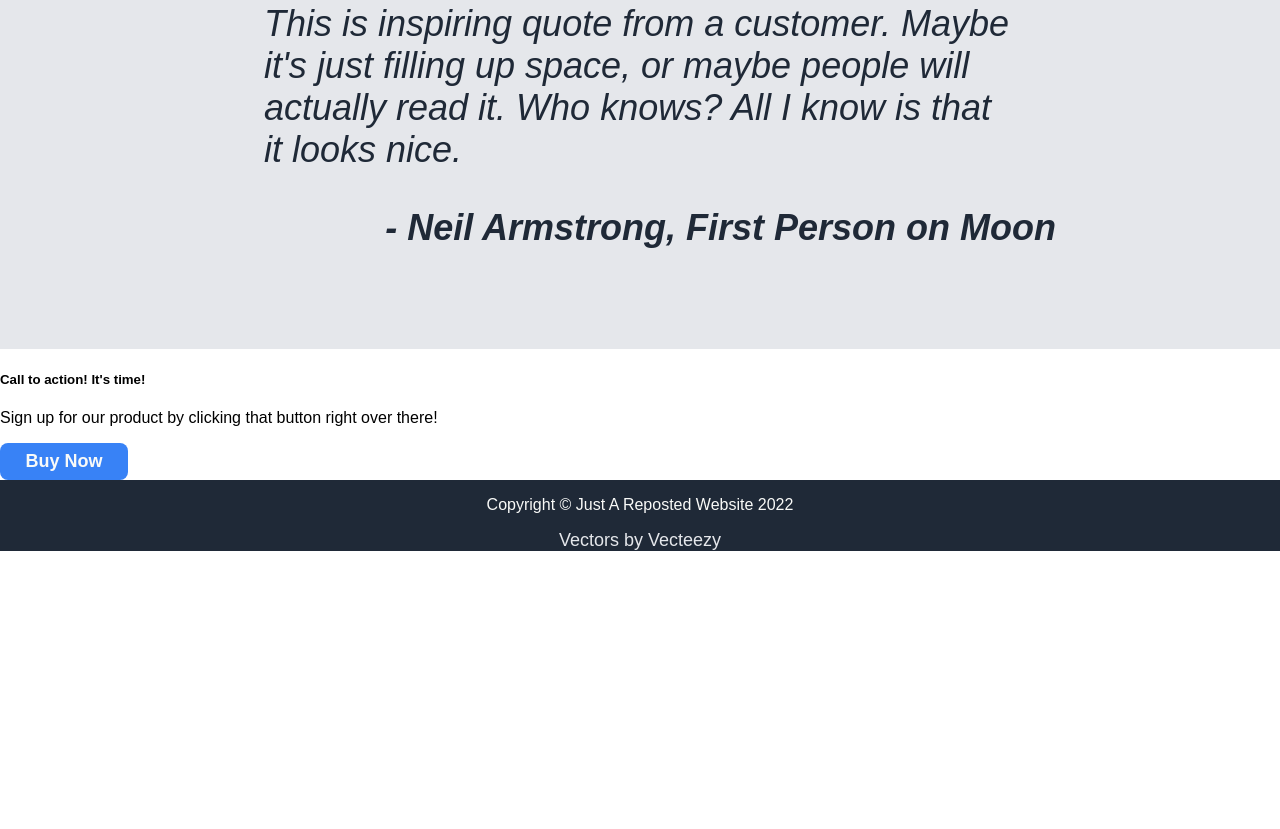
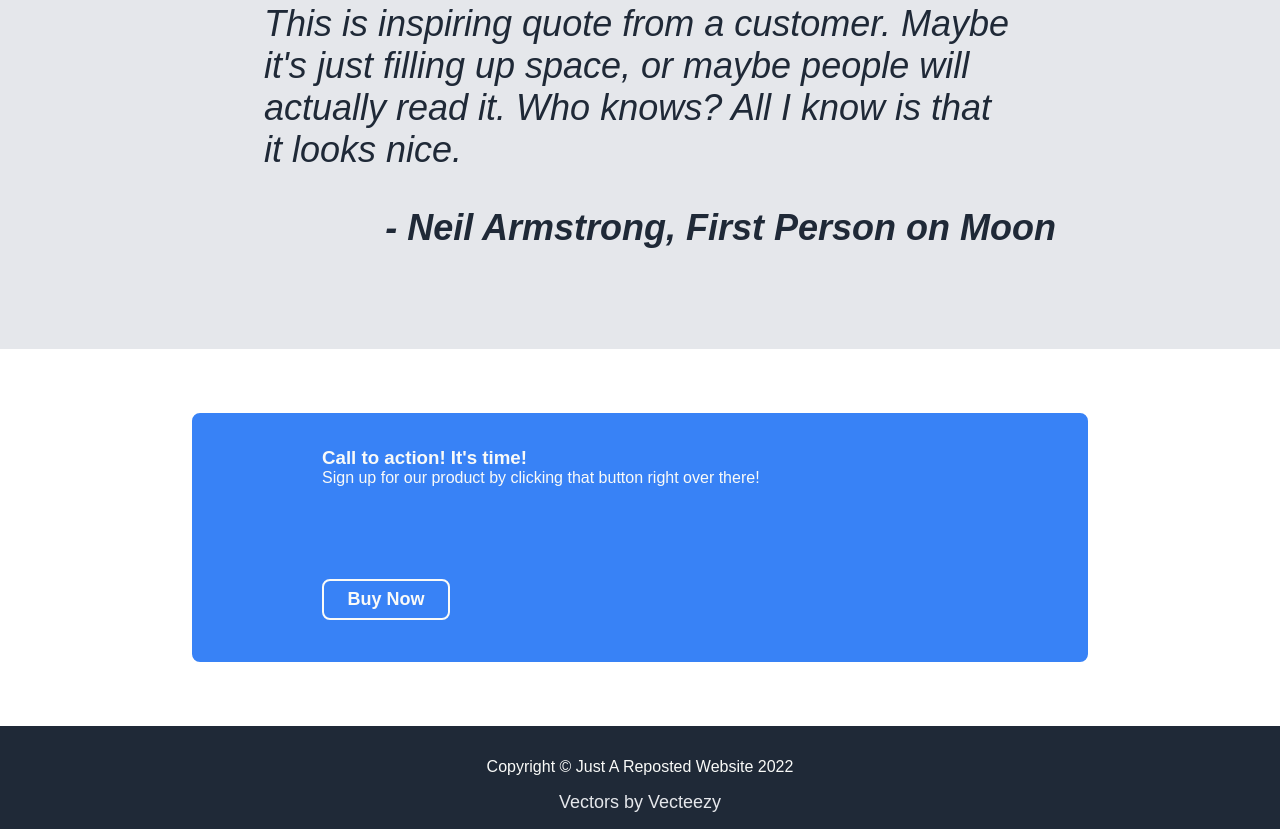
Before and after one commit to swylem/smart-watch-landing-page, a plain HTML site: page index.html in a window 1280 px wide. Shown: the part 1293-2122 px from the top of the page. Before the commit the page ends 1844 px from the top, so only its background shows below. Drawn offline with Linux system fonts and the light colour scheme.

Commit message:
Added Style for Action Section

```diff
--- a/index.html
+++ b/index.html
@@ -68,8 +68,10 @@
     </div>
     <div class="actions">
         <div class="buynow-box">
-            <h5>Call to action! It's time!</h5>
-            <p>Sign up for our product by clicking that button right over there!</p>
+            <div class="buynow-text">
+                <h3>Call to action! It's time!</h3>
+                <p>Sign up for our product by clicking that button right over there!</p>
+            </div>
             <a href="./index.html"><button class="buynow-btn">Buy Now</button></a>
         </div>
     </div>
--- a/style.css
+++ b/style.css
@@ -45,6 +45,7 @@ body {
 .header ul {
     list-style: none;
     margin-left: auto;
+    flex-wrap: wrap;
 }
 
 .header li {
@@ -137,7 +138,8 @@ button:hover {
 
 .footer {
     text-align: center;
-    color: #F9FAF8
+    color: #F9FAF8;
+    padding: 16px 0;
 }
 
 .quotes {
@@ -154,7 +156,41 @@ button:hover {
     text-align: right;
 }
 
+.actions {
+    padding: 64px 192px;
+}
 
+.buynow-box h3,
+.buynow-box p {
+    margin: 0;
+}
+
+.buynow-box {
+    margin: 0 auto;
+    border-radius: 8px;
+    display: flex;
+    flex-wrap: wrap;
+    border: 2px solid #3882F6;
+    background-color: #3882F6;
+    padding: 32px 128px;
+    justify-content: space-between;
+    align-items: center;
+    gap: 100px;
+}
+
+.buynow-text {
+    flex-grow: 2;
+    color: #F9FAF8;
+}
+
+.buynow-box  {
+    max-width: fit-content;
+}
+
+.buynow-box .buynow-btn {
+    border: 2px solid #F9FAF8;
+    animation: MoveUpDownLower 2s linear infinite;
+}
 
 @keyframes MoveUpDown {
     0%, 100% {
@@ -164,3 +200,12 @@ button:hover {
       transform: translateY(-100px);
     }
 }
+
+@keyframes MoveUpDownLower {
+    0%, 100% {
+      transform: translateY(0);
+    }
+    50% {
+      transform: translateY(-8px);
+    }
+}
```
